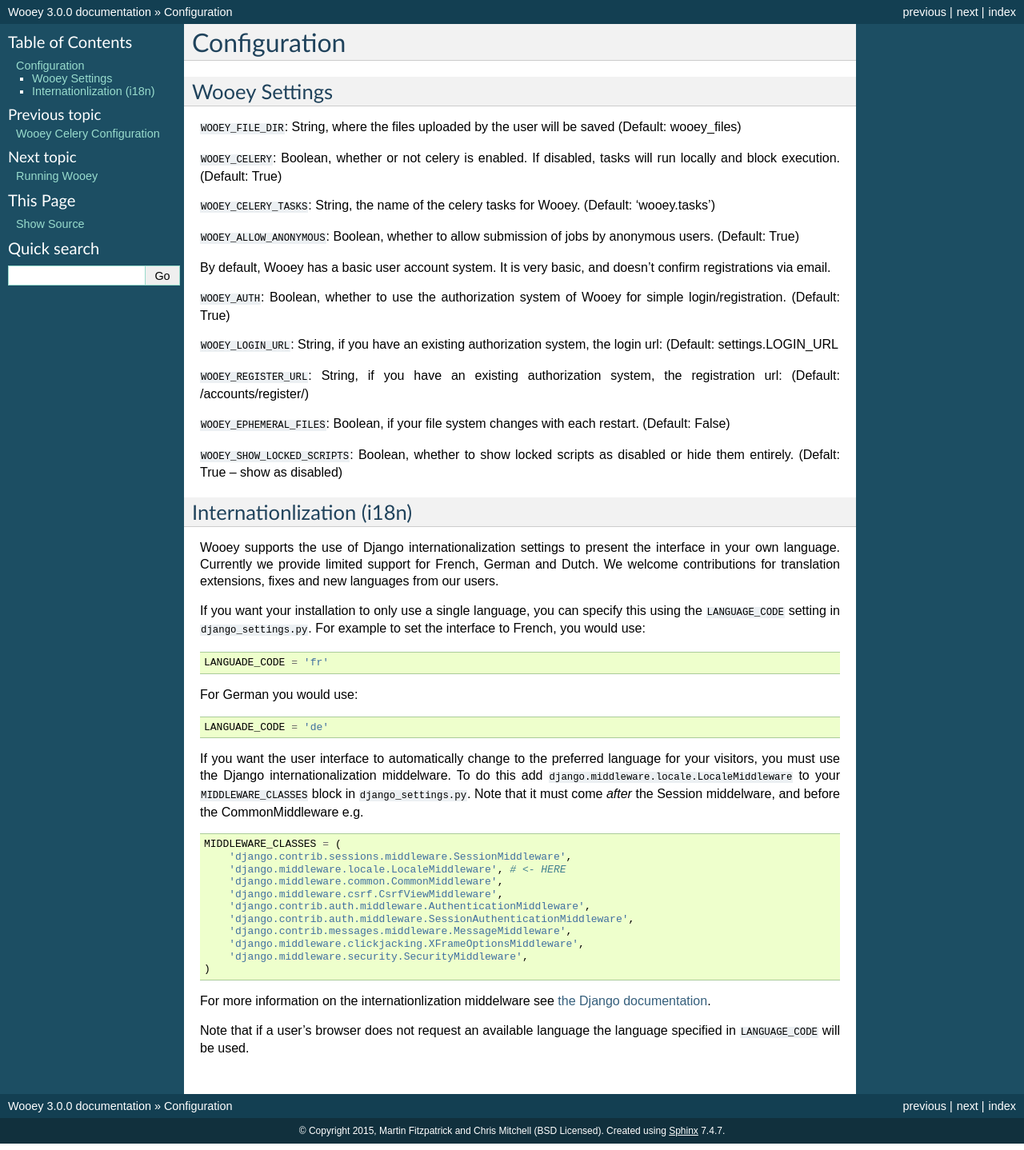
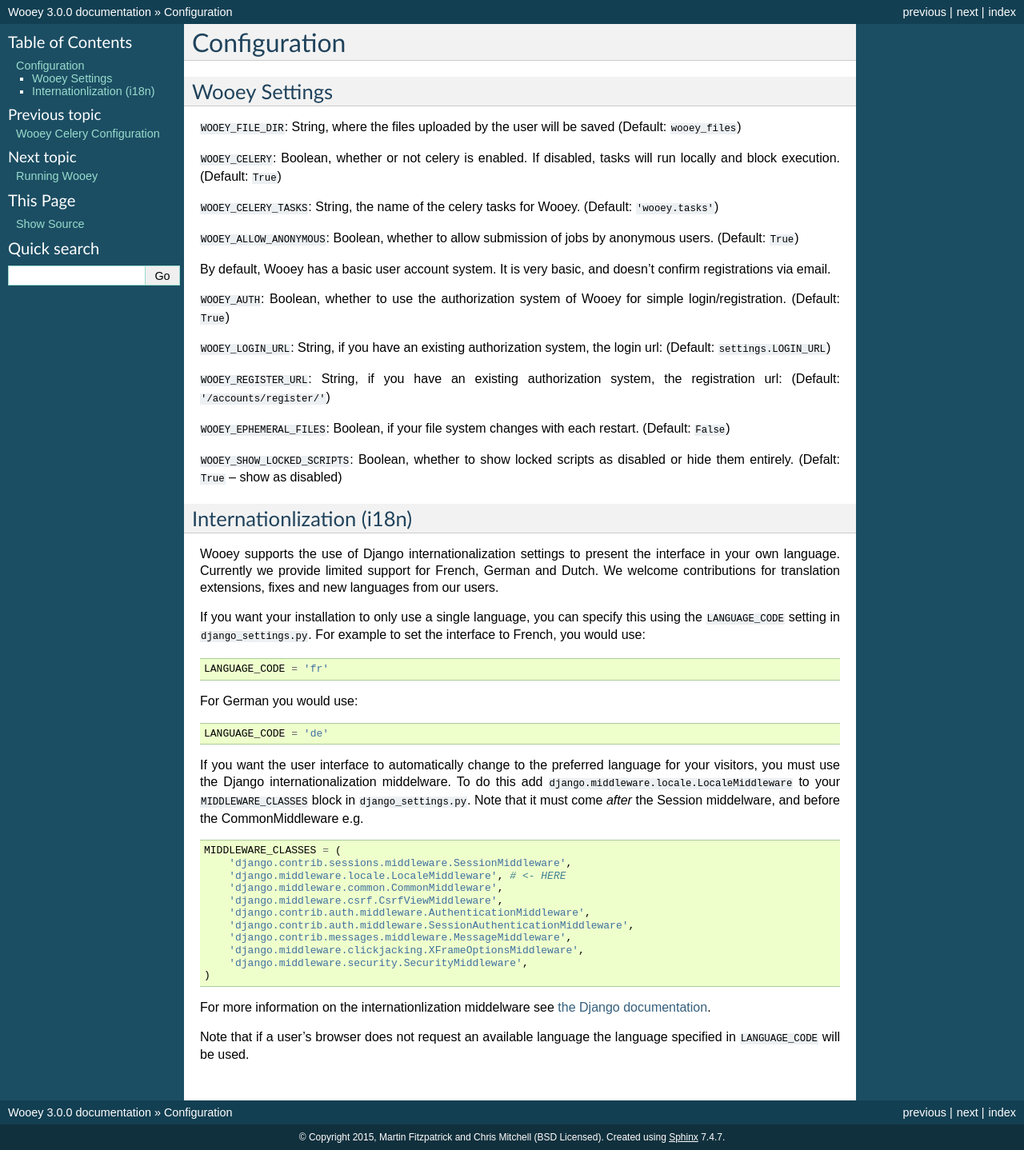
Before and after one commit to wooey/Wooey, a Sphinx documentation site: the page built from docs/configuration.rst, in a window 1280 px wide. Shown: the whole page at 80% size. Built offline with Sphinx 7.4.7, drawn with Linux system fonts in a browser that asks for light colours; pages that are not in the unit, such as notebooks, are missing from menus.

Commit message:
Clean up configuration docs page
* Fix `LANGUAGE_CODE` typos
* Remove unnecessary backslashes from config settings
* Stylize defaults as code

```diff
--- a/docs/configuration.rst
+++ b/docs/configuration.rst
@@ -5,34 +5,34 @@
 --------------
 
 :code:`WOOEY_FILE_DIR`: String, where the files uploaded by the user will
-be saved (Default: wooey\_files)
+be saved (Default: ``wooey_files``)
 
-:code:`WOOEY\_CELERY`: Boolean, whether or not celery is enabled. If
-disabled, tasks will run locally and block execution. (Default: True)
+:code:`WOOEY_CELERY`: Boolean, whether or not celery is enabled. If
+disabled, tasks will run locally and block execution. (Default: ``True``)
 
-:code:`WOOEY\_CELERY\_TASKS`: String, the name of the celery tasks for
-Wooey. (Default: 'wooey.tasks')
+:code:`WOOEY_CELERY_TASKS`: String, the name of the celery tasks for
+Wooey. (Default: ``'wooey.tasks'``)
 
-:code:`WOOEY\_ALLOW\_ANONYMOUS`: Boolean, whether to allow submission of
-jobs by anonymous users. (Default: True)
+:code:`WOOEY_ALLOW_ANONYMOUS`: Boolean, whether to allow submission of
+jobs by anonymous users. (Default: ``True``)
 
 By default, Wooey has a basic user account system. It is very basic, and
 doesn't confirm registrations via email.
 
-:code:`WOOEY\_AUTH`: Boolean, whether to use the authorization system of
-Wooey for simple login/registration. (Default: True)
+:code:`WOOEY_AUTH`: Boolean, whether to use the authorization system of
+Wooey for simple login/registration. (Default: ``True``)
 
-:code:`WOOEY\_LOGIN\_URL`: String, if you have an existing authorization
-system, the login url: (Default: settings.LOGIN\_URL
+:code:`WOOEY_LOGIN_URL`: String, if you have an existing authorization
+system, the login url: (Default: ``settings.LOGIN_URL``)
 
-:code:`WOOEY\_REGISTER\_URL`: String, if you have an existing authorization
-system, the registration url: (Default: /accounts/register/)
+:code:`WOOEY_REGISTER_URL`: String, if you have an existing authorization
+system, the registration url: (Default: ``'/accounts/register/'``)
 
-:code:`WOOEY\_EPHEMERAL\_FILES`: Boolean, if your file system changes with
-each restart. (Default: False)
+:code:`WOOEY_EPHEMERAL_FILES`: Boolean, if your file system changes with
+each restart. (Default: ``False``)
 
-:code:`WOOEY\_SHOW\_LOCKED\_SCRIPTS`: Boolean, whether to show locked
-scripts as disabled or hide them entirely. (Defalt: True -- show as
+:code:`WOOEY_SHOW_LOCKED_SCRIPTS`: Boolean, whether to show locked
+scripts as disabled or hide them entirely. (Defalt: ``True`` -- show as
 disabled)
 
 
@@ -50,14 +50,14 @@
 
 .. code:: python
 
-  LANGUADE_CODE = 'fr'
+  LANGUAGE_CODE = 'fr'
 
 
 For German you would use:
 
 .. code:: python
 
-  LANGUADE_CODE = 'de'
+  LANGUAGE_CODE = 'de'
 
 
 If you want the user interface to automatically change to the preferred language
```
